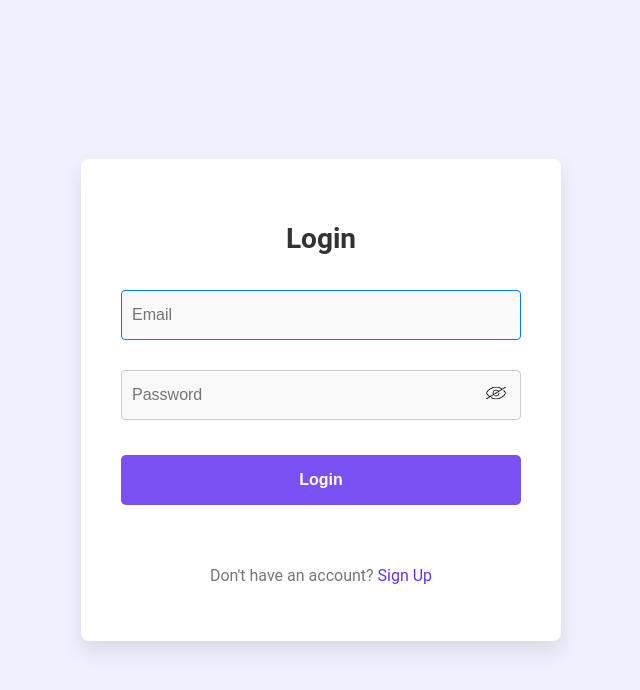
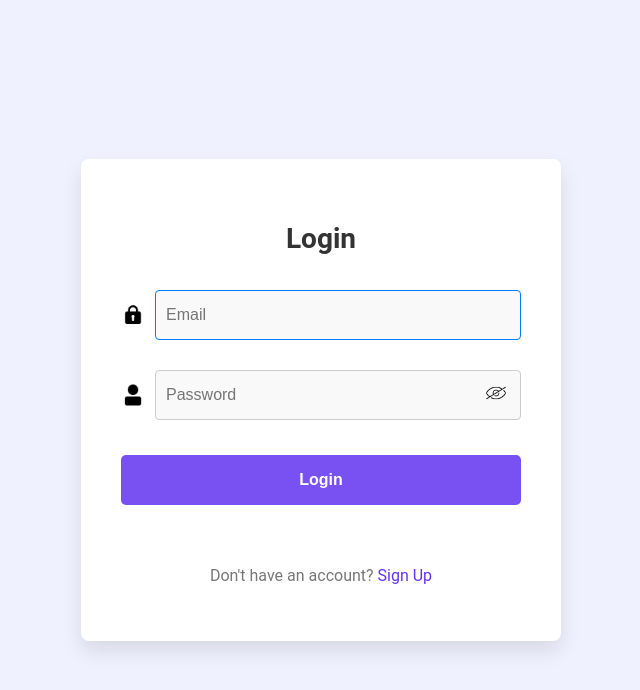
Before and after one commit to makskhv21/TodoList-app, a React (Create React App) app in the folder frontend/: page /login in a window 1280 px wide. Shown: the top 690 px of the page, without its empty margins (319-959 px from the left). Built offline with nearby package versions, Linux system fonts and the light colour scheme.

Commit message:
feat: add icons to login form inputs and improve alignment

```diff
--- a/frontend/src/pages/Login.css
+++ b/frontend/src/pages/Login.css
@@ -37,12 +37,28 @@
     position: relative;
     width: 100%;
     display: flex;
-    justify-content: center;
+    align-items: center;
+    gap: 10px;
+}
+
+.input-icon {
+    width: 24px;
+    height: 24px;
+    flex-shrink: 0;
+    object-fit: contain;
+    transition: transform 0.3s ease, fill 0.3s ease;
+}
+
+.input-group:hover .input-icon,
+.input-field:focus + .input-group .input-icon {
+    transform: scale(1.2);
+    fill: #7950F2;
 }
 
 .input-field {
-    width: 100%;
+    flex: 1;
     padding: 12px 15px;
+    padding-left: 40px;
     border-radius: 5px;
     border: 1px solid #ccc;
     font-size: 16px;
@@ -50,12 +66,11 @@
     background-color: #f9f9f9;
     transition: border-color 0.3s ease;
     height: 50px;
-    padding-right: 40px;
     box-sizing: border-box;
 }
 
 .input-field:focus {
-    border-color: #5cb85c;
+    border-color: #7950F2;
     outline: none;
 }
 
@@ -65,11 +80,22 @@
     right: 15px;
     transform: translateY(-50%);
     cursor: pointer;
+    transition: transform 0.3s ease;
+}
+
+.toggle-password:hover {
+    transform: translateY(-50%) scale(1.1);
 }
 
 .eye-icon {
     width: 20px;
     height: 20px;
+    object-fit: contain;
+    transition: opacity 0.3s ease;
+}
+
+.eye-icon:hover {
+    opacity: 0.7;
 }
 
 .login-btn {
--- a/frontend/src/pages/Login.js
+++ b/frontend/src/pages/Login.js
@@ -1,6 +1,9 @@
 import React, { useState } from 'react';
 import { useNavigate, Link } from 'react-router-dom';
 import './Login.css';
+
+import iconLock from './img/iconLock.png';
+import iconUser from './img/iconUser.png';
 
 import iconEyeClose from './img/iconEyeClose.png';
 import iconEyeOpen from './img/iconEyeOpen.png';
@@ -30,6 +33,7 @@ const Login = ({ onLogin }) => {
 
                 <form onSubmit={handleSubmit} className="login-form">
                     <div className="input-group">
+                        <img src={iconLock} alt="Email Icon" className="input-icon" />
                         <input
                             type="email"
                             id="email"
@@ -43,6 +47,7 @@ const Login = ({ onLogin }) => {
                     </div>
 
                     <div className="input-group">
+                        <img src={iconUser} alt="Password Icon" className="input-icon" />
                         <input
                             type={showPassword ? "text" : "password"}
                             id="password"
```
Also changed, not shown: frontend/src/pages/img/iconLock.png (added), frontend/src/pages/img/iconUser.png (added).
